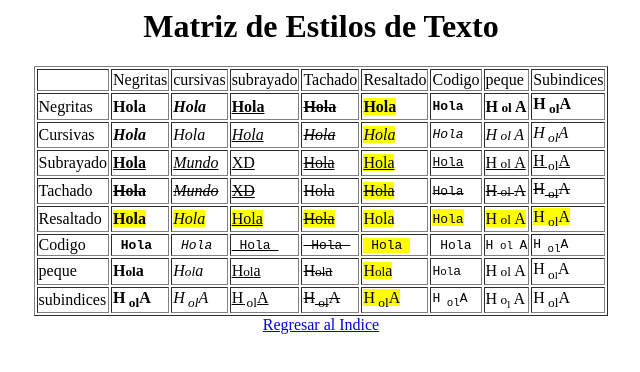
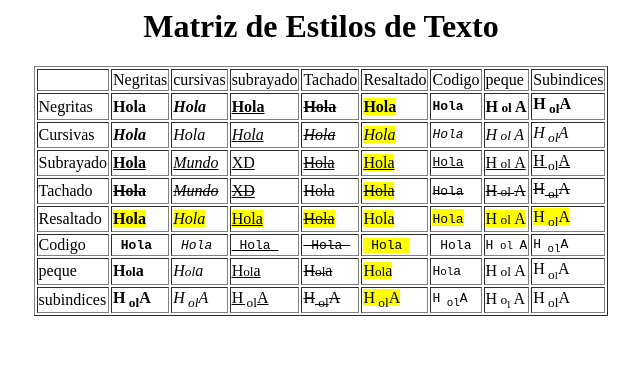
Before and after one commit to citlalyxd/citlalyxd.github.io, a plain HTML site: page practica1.html in a window 1280 px wide. Shown: the whole page, without its empty margins (319-959 px from the left). Drawn offline with Linux system fonts and the light colour scheme.

Commit message:
Update practica1.html

```diff
--- a/practica1.html
+++ b/practica1.html
@@ -116,7 +116,5 @@
 </tr>
 </table>
 
-<center><a href="index.html">Regresar al Indice</a></center>
-
 </body>
 </html>
```
